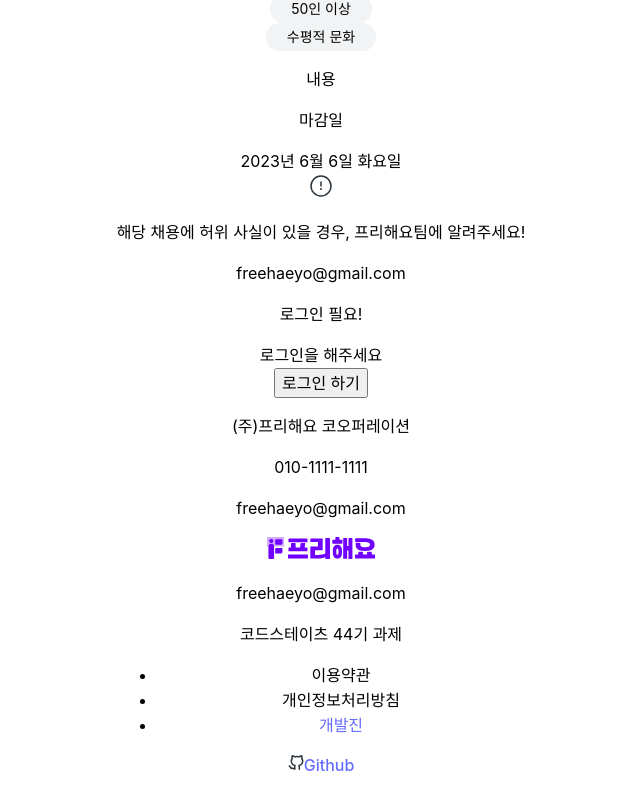
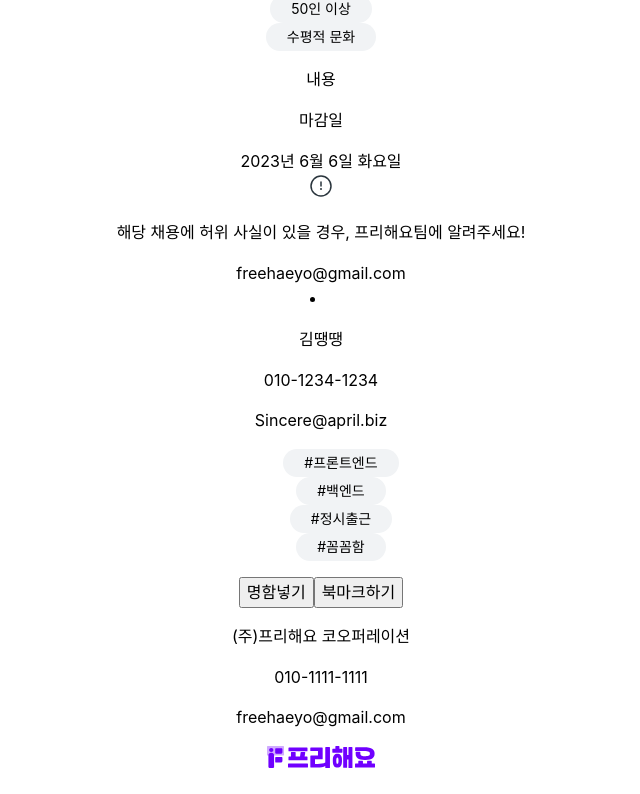
Before and after one commit to heoh06/freehaeyo, a React (Vite) app in the folder freehaeyo/: page /hireinfo/0 in a window 1280 px wide. Shown: the part 537-1331 px from the top of the page, without its empty margins (319-959 px from the left). Built offline with nearby package versions, Linux system fonts and the light colour scheme.

Commit message:
feat: 로컬스토리지에 있는 북마크 데이터 불러옴

```diff
--- a/freehaeyo/src/Pages/HireInfo.jsx
+++ b/freehaeyo/src/Pages/HireInfo.jsx
@@ -11,27 +11,43 @@ import CompanyData from '../MockData/CompanyData.json';
 
 import { Link, useParams } from 'react-router-dom';
 
+import {
+  setItemLocalStorage,
+  getItemLocalStorage,
+} from '../services/localStorage';
+
 function HireInfo() {
   // Todo:나중에 로그인 상태관리로 가져오기
-  const isLoggined = false;
+  //   Todo : 로그인 상태 false값으로 바꾸기
+  const isLoggined = true;
   // Todo:currentUserId에 현재 유저 ID 넣고 나중에 상태관리로 바꾸기
   const currentUserId = 1;
   const currentUser = UserData.filter((user) => user.id === currentUserId)[0];
 
-  const hireParams = useParams();
-  const currentHireData = HireData[hireParams.id];
+  const { id: hireId } = useParams();
+  const hireData = HireData.filter((hire) => hire.id === Number(hireId))[0];
 
-  const currentCompanyId = currentHireData.companyId;
+  const companyId = hireData.companyId;
   const companyData = CompanyData.filter(
-    (company) => company.id === currentCompanyId,
+    (company) => company.id === companyId,
   )[0];
 
-  const dueDate = new Date(currentHireData.createdAt).toLocaleDateString(
-    'ko-KR',
-    {
-      dateStyle: 'full',
-    },
-  );
+  const dueDate = new Date(hireData.createdAt).toLocaleDateString('ko-KR', {
+    dateStyle: 'full',
+  });
+
+  const bookmarkedList = getItemLocalStorage('bookmarkedList') || '[]';
+
+  function handleBookmark() {
+    if (bookmarkedList.length > 0) {
+      const newBookmarkedList = bookmarkedList.includes(hireData.id)
+        ? bookmarkedList.filter((bookmark) => bookmark !== hireData.id)
+        : [hireData.id, ...bookmarkedList];
+      setItemLocalStorage('bookmarkedList', newBookmarkedList);
+    } else {
+      setItemLocalStorage('bookmarkedList', [hireData.id]);
+    }
+  }
 
   return (
     <>
@@ -40,18 +56,18 @@ function HireInfo() {
         <section>
           <div>
             <div>
-              <h3>{currentHireData.title}</h3>
+              <h3>{hireData.title}</h3>
               <p>{companyData.name}</p>
               <p>{companyData.region}</p>
             </div>
             <div>
-              {currentHireData.stacks.map((tag, index) => (
+              {hireData.stacks.map((tag, index) => (
                 <Tag tag={tag} key={index} />
               ))}
             </div>
           </div>
           <div>
-            <p>{currentHireData.content}</p>
+            <p>{hireData.content}</p>{' '}
           </div>
           <div>
             <p>마감일</p>
@@ -71,7 +87,11 @@ function HireInfo() {
               <NameCard userData={currentUser} />
               <div>
                 <button>명함넣기</button>
-                <button>북마크하기</button>
+                {bookmarkedList.includes(hireData.id) ? (
+                  <button onClick={handleBookmark}>북마크 해제하기</button>
+                ) : (
+                  <button onClick={handleBookmark}>북마크하기</button>
+                )}
               </div>
             </form>
           ) : (
```
